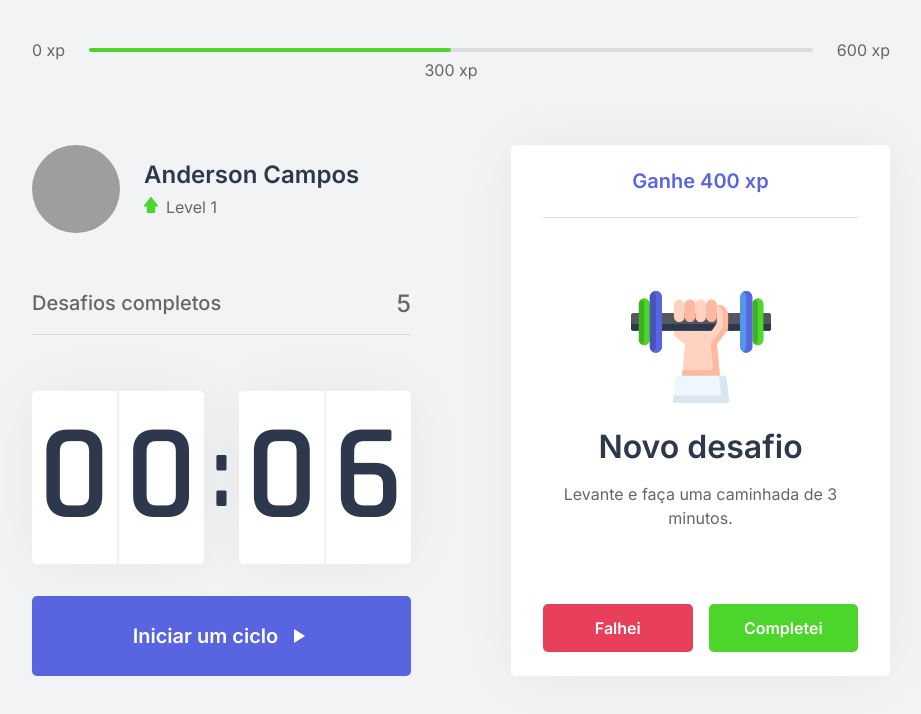
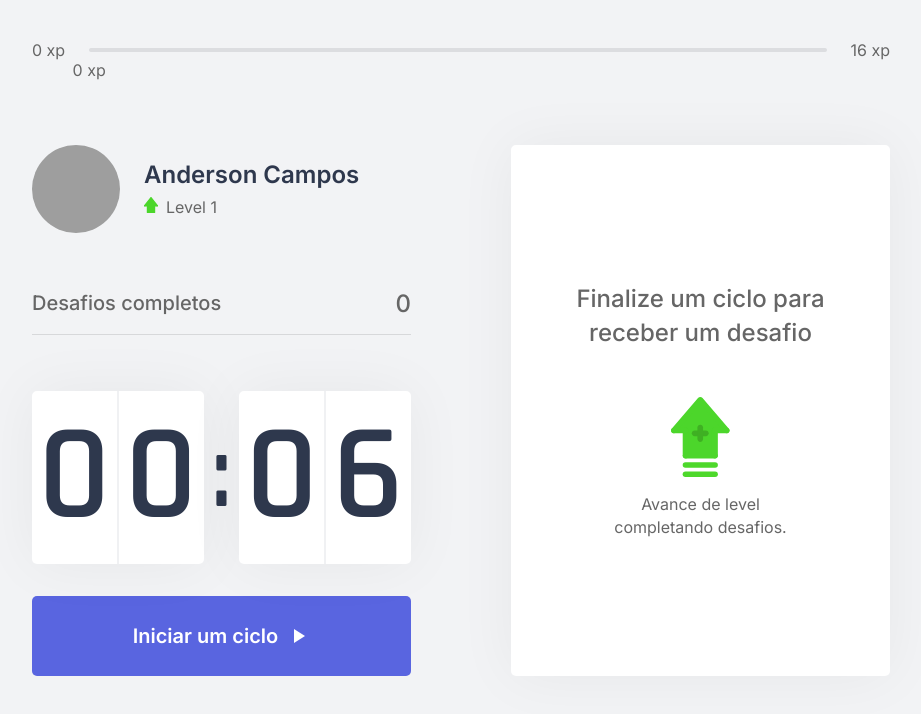
Before and after one commit to andercampos/NLW-4, a Next.js app: page / in a window 1280 px wide. Shown: the top 714 px of the page, without its empty margins (179-1100 px from the left). Built offline with nearby package versions, Linux system fonts and the light colour scheme; grey boxes are pictures that could not be loaded.

Commit message:
Add ContextApi

```diff
--- /dev/null
+++ b/challenges.json
@@ -0,0 +1,62 @@
+[
+  {
+    "type": "body",
+    "description": "Estique um de seus braços com a palma da mão virada para frente e puxe os dedos para cima por 10 segundos por mão.",
+    "amount": 80
+  },
+  {
+    "type": "body",
+    "description": "Estique seu braço contra o peito e puxe-o utilizando o outro braço por 10 segundos por braço.",
+    "amount": 60
+  },
+  {
+    "type": "body",
+    "description": "Puxe seu pescoço com a ajuda da mão para a direita e para a esquerda, permanecendo na posição por alguns segundos.",
+    "amount": 70
+  },
+  {
+    "type": "body",
+    "description": "Com as duas mãos na parte de trás da cabeça, leve-a para baixo, alongando a parte de trás da região.",
+    "amount": 60
+  },
+  {
+    "type": "body",
+    "description": "Cruze as pernas e desça com as mãos esticadas em direção ao chão. Repita o movimento com a outra perna na frente.",
+    "amount": 100
+  },
+  {
+    "type": "body",
+    "description": "Sentado, abra as pernas e tente encostar as palmas das mãos no chão, repita 3 vezes por 5 segundos.",
+    "amount": 80
+  },
+  {
+    "type": "body",
+    "description": "Puxe o joelho de encontro ao peito e segure, troque de perna após 10 segundos.",
+    "amount": 50
+  },
+  {
+    "type": "body",
+    "description": "Sentado, cruze uma perna e incline seu tronco à frente, troque de perna após 10 segundos.",
+    "amount": 80
+  },
+  {
+    "type": "eye",
+    "description": "Sentado, feche os olhos e cubra-os com as palmas da mão durante 2 minutos, depois abra normalmente.",
+    "amount": 90
+  },
+  {
+    "type": "eye",
+    "description": "Em algum ambiente aberto, olhe o mais longe que puder em quatro direções por 3s, mexa apenas os olhos. Repita 3 vezes.",
+    "amount": 140
+  },
+  {
+    "type": "eye",
+    "description": "Usando os polegares, massage a área abaixo das sobrancelhas em movimentos circulares por 15 segundos.",
+    "amount": 70
+  },
+  {
+    "type": "body",
+    "description": "Em pé, gire a cintura o máximo que puder para a esquerda, segure por cinco segundos. Repita para a direita.",
+    "amount": 90
+  }
+]
--- a/src/components/ChallengeBox/index.tsx
+++ b/src/components/ChallengeBox/index.tsx
@@ -1,24 +1,29 @@
+import { useContext } from 'react';
+
+import { ChallengesContext } from '../../contexts/ChallengesContext';
+
 import { Container, ChallengeActive, ChallengeNotActive, Button } from './styles';
 
 const ChallengeBox: React.FC = () => {
-  const hasActiveChallenge = true;
+  const { activeChallenge, handleResetChallenge } = useContext(ChallengesContext);
 
   return (
     <Container>
-      { hasActiveChallenge ? (
+      { activeChallenge ? (
         <ChallengeActive>
-          <header>Ganhe 400 xp</header>
+          <header>Ganhe {activeChallenge.amount} xp</header>
 
           <main>
-            <img src="icons/body.svg" />
+            <img src={`icons/${activeChallenge.type}.svg`} />
             <strong>Novo desafio</strong>
-            <p>Levante e faça uma caminhada de 3 minutos.</p>
+            <p>{activeChallenge.description}</p>
           </main>
 
           <footer>
             <Button
               type="button"
               name="failed"
+              onClick={handleResetChallenge}
             >
               Falhei
             </Button>
--- a/src/components/CompletedChallenges/index.tsx
+++ b/src/components/CompletedChallenges/index.tsx
@@ -1,10 +1,16 @@
+import { useContext } from 'react';
+
+import { ChallengesContext } from '../../contexts/ChallengesContext';
+
 import { Container } from './styles';
 
 const CompletedChallenges: React.FC = () => {
+  const { challengesCompleted } = useContext(ChallengesContext);
+
   return (
     <Container>
       <span>Desafios completos</span>
-      <span>5</span>
+      <span>{challengesCompleted}</span>
     </Container>
   );
 };
--- a/src/components/Countdown/index.tsx
+++ b/src/components/Countdown/index.tsx
@@ -1,11 +1,15 @@
-import { useState, useEffect, useCallback } from 'react';
+import { useState, useEffect, useCallback, useContext } from 'react';
 import { MdPlayArrow, MdClose, MdCheckCircle } from 'react-icons/md'
+
+import { ChallengesContext } from '../../contexts/ChallengesContext';
 
 import { Container, Button } from './styles';
 
 let countdownTimeout: NodeJS.Timeout;
 
 const Countdown: React.FC = () => {
+  const { handleStartNewChallenge } = useContext(ChallengesContext);
+
   const [time, setTime] = useState(0.1 * 60);
   const [isActive, setIsActive] = useState(false);
   const [hasFinished, setHasFinished] = useState(false);
@@ -16,11 +20,11 @@
   const [minuteLeft, minuteRight] = String(minutes).padStart(2, '0').split('');
   const [secondsLeft, secondsRight] = String(seconds).padStart(2, '0').split('');
 
-  const handleStartCountdown = useCallback(() => {
+  const handleStartCountdown = useCallback((): void => {
     setIsActive(true);
   }, []);
 
-  const handleResetountdown = useCallback(() => {
+  const handleResetountdown = useCallback((): void  => {
     clearTimeout(countdownTimeout);
     setIsActive(false);
     setTime(0.1 * 60);
@@ -34,6 +38,7 @@
     } else if (isActive && time === 0) {
       setHasFinished(true);
       setIsActive(false);
+      handleStartNewChallenge();
     }
   }, [isActive, time]);
 
--- a/src/components/ExperienceBar/index.tsx
+++ b/src/components/ExperienceBar/index.tsx
@@ -1,15 +1,25 @@
+import { useContext } from 'react';
+import { ChallengesContext } from '../../contexts/ChallengesContext';
 import { Container, ProgressBar, CurrentExperience } from './styles';
 
 const ExperienceBar: React.FC = () => {
+  const { currentExperience, experienceToNextLevel } = useContext(ChallengesContext);
+
+  const percentToNextLevel = Math.round(currentExperience * 100) / experienceToNextLevel;
+
   return (
     <Container>
       <span>0 xp</span>
       <div>
-        <ProgressBar progress='50%' />
+        <ProgressBar progress={percentToNextLevel} />
 
-        <CurrentExperience progress='50%'>300 xp</CurrentExperience>
+        <CurrentExperience
+          progress={percentToNextLevel}
+        >
+          {currentExperience} xp
+        </CurrentExperience>
       </div>
-      <span>600 xp</span>
+      <span>{experienceToNextLevel} xp</span>
     </Container>
   )
 }
--- a/src/components/ExperienceBar/styles.ts
+++ b/src/components/ExperienceBar/styles.ts
@@ -1,7 +1,7 @@
 import styled from 'styled-components';
 
 interface Props {
-  progress: string;
+  progress: number;
 }
 
 export const Container = styled.header`
@@ -23,14 +23,14 @@
 `;
 
 export const ProgressBar = styled.div<Props>`
-  width: ${({ progress }): string => progress};
+  width: ${({ progress }): number => progress}%;
   height: 4px;
   border-radius: 4px;
   background: var(--green);
 `;
 
 export const CurrentExperience = styled.span<Props>`
-  left: ${({ progress }) => progress};
+  left: ${({ progress }): number => progress}%;
   position: absolute;
   top: 12px;
   transform: translateX(-50%);
--- /dev/null
+++ b/src/contexts/ChallengesContext.tsx
@@ -0,0 +1,68 @@
+import { createContext, ReactNode, useState } from 'react';
+
+import challenges from '../../challenges.json';
+
+interface Challenge {
+  type: 'body' | 'eye';
+  description: string;
+  amount: number;
+}
+
+interface ChallengesContextData {
+  level: number;
+  currentExperience: number;
+  experienceToNextLevel: number;
+  challengesCompleted: number;
+  activeChallenge: Challenge;
+  handleLevelUp: () => void;
+  handleStartNewChallenge: () => void;
+  handleResetChallenge: () => void;
+}
+
+interface ChallengesProviderProps {
+  children: ReactNode;
+}
+
+export const ChallengesContext = createContext<ChallengesContextData>({} as ChallengesContextData);
+
+export const ChallengesProvider = ({ children }: ChallengesProviderProps) => {
+  const [level, setLevel] = useState(0);
+  const [currentExperience, setCurrentExperience] = useState(0);
+  const [challengesCompleted, setChallengesCompleted] = useState(0);
+
+  const [activeChallenge, setActiveChallenge] = useState(null);
+
+  const experienceToNextLevel = Math.pow((level + 1) * 4, 2);
+
+  const handleLevelUp = (): void => {
+    setLevel(level + 1);
+  };
+
+  const handleStartNewChallenge = (): void => {
+    const randomChallengeIndex = Math.floor(Math.random() * challenges.length);
+    const challenge = challenges[randomChallengeIndex];
+
+    setActiveChallenge(challenge);
+  };
+
+  const handleResetChallenge = (): void => {
+    setActiveChallenge(null);
+  };
+
+  return (
+    <ChallengesContext.Provider
+      value={{
+        level,
+        currentExperience,
+        experienceToNextLevel,
+        challengesCompleted,
+        activeChallenge,
+        handleLevelUp,
+        handleStartNewChallenge,
+        handleResetChallenge
+      }}
+    >
+      {children}
+    </ChallengesContext.Provider>
+  );
+};
--- a/src/pages/_app.tsx
+++ b/src/pages/_app.tsx
@@ -1,11 +1,13 @@
 import GlobalStyle from '../styles/GlobalStyle';
+
+import { ChallengesProvider } from '../contexts/ChallengesContext';
 
 function MyApp({ Component, pageProps }) {
   return (
-    <>
+    <ChallengesProvider>
       <GlobalStyle />
       <Component {...pageProps} />
-    </>
+    </ChallengesProvider>
   );
 };
 
```
